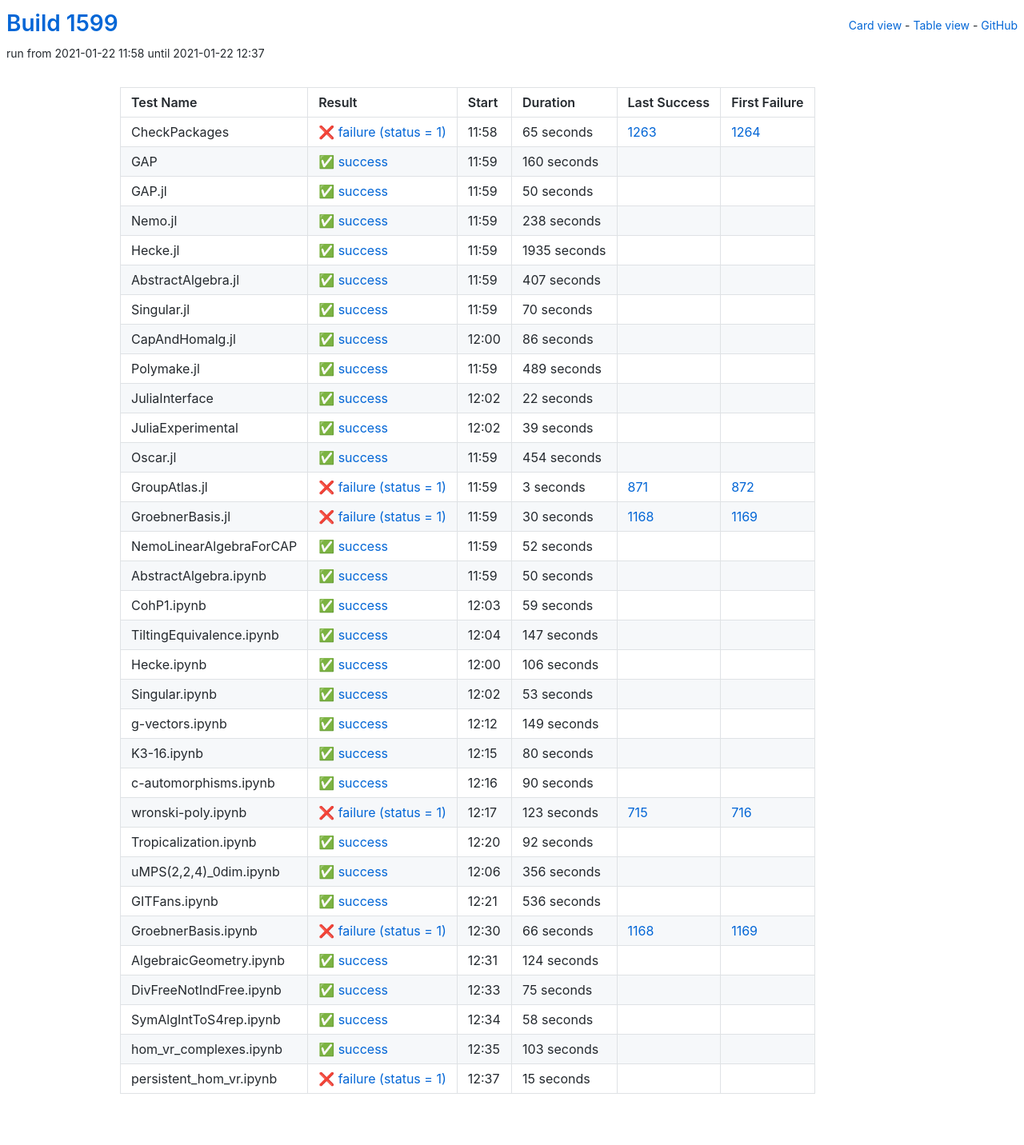
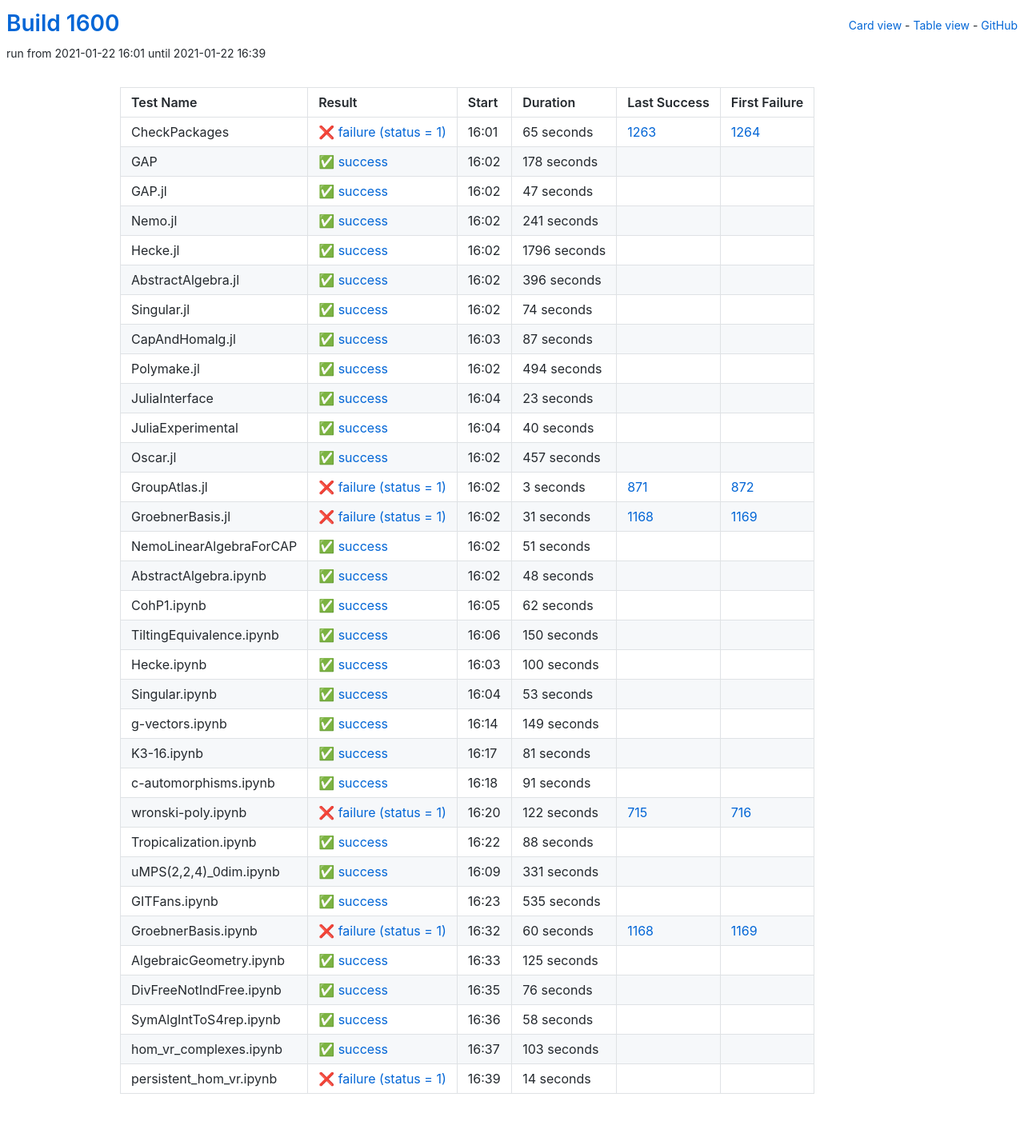
Before and after one commit to oscar-system/oscar-ci-status-stable, a Jekyll site: the page built from table.html, in a window 1280 px wide. Shown: the whole page at 80% size. Built offline with Jekyll 4.4.1, drawn with Linux system fonts in a browser that asks for light colours.

Commit message:
Build #1600

```diff
--- a/_data/ci.yml
+++ b/_data/ci.yml
@@ -1,6 +1,6 @@
 ---
-build: 1599
-build_url: https://oscarci.mathematik.uni-kl.de/job/oscar-stable/1599/
+build: 1600
+build_url: https://oscarci.mathematik.uni-kl.de/job/oscar-stable/1600/
 job: oscar-stable
 organization: oscar-system
 repo: oscar-ci-status-stable
@@ -8,8 +8,8 @@ repourl: https://github.com/oscar-system/oscar-ci-status-stable
 tests:
 - name: CheckPackages
   id: checkpackages
-  log: https://oscarci.mathematik.uni-kl.de/job/oscar-stable/1599/artifact/logs/build-1599/CheckPackages.log
-  start: 2021-01-22 11:58
+  log: https://oscarci.mathematik.uni-kl.de/job/oscar-stable/1600/artifact/logs/build-1600/CheckPackages.log
+  start: 2021-01-22 16:01
   success: false
   exitcode: 1
   status: failure
@@ -20,140 +20,140 @@ tests:
   first_failure_url: https://oscarci.mathematik.uni-kl.de/job/oscar-stable/1264/
 - name: GAP
   id: gap
-  log: https://oscarci.mathematik.uni-kl.de/job/oscar-stable/1599/artifact/logs/build-1599/GAP.log
-  start: 2021-01-22 11:59
+  log: https://oscarci.mathematik.uni-kl.de/job/oscar-stable/1600/artifact/logs/build-1600/GAP.log
+  start: 2021-01-22 16:02
   success: true
   exitcode: 0
   status: success
-  duration: 160
+  duration: 178
   last_success: false
   last_success_url:
   first_failure: false
   first_failure_url:
 - name: GAP.jl
   id: gap-jl
-  log: https://oscarci.mathematik.uni-kl.de/job/oscar-stable/1599/artifact/logs/build-1599/GAP.jl.log
-  start: 2021-01-22 11:59
+  log: https://oscarci.mathematik.uni-kl.de/job/oscar-stable/1600/artifact/logs/build-1600/GAP.jl.log
+  start: 2021-01-22 16:02
   success: true
   exitcode: 0
   status: success
-  duration: 50
+  duration: 47
   last_success: false
   last_success_url:
   first_failure: false
   first_failure_url:
 - name: Nemo.jl
   id: nemo-jl
-  log: https://oscarci.mathematik.uni-kl.de/job/oscar-stable/1599/artifact/logs/build-1599/Nemo.jl.log
-  start: 2021-01-22 11:59
+  log: https://oscarci.mathematik.uni-kl.de/job/oscar-stable/1600/artifact/logs/build-1600/Nemo.jl.log
+  start: 2021-01-22 16:02
   success: true
   exitcode: 0
   status: success
-  duration: 238
+  duration: 241
   last_success: false
   last_success_url:
   first_failure: false
   first_failure_url:
 - name: Hecke.jl
   id: hecke-jl
-  log: https://oscarci.mathematik.uni-kl.de/job/oscar-stable/1599/artifact/logs/build-1599/Hecke.jl.log
-  start: 2021-01-22 11:59
+  log: https://oscarci.mathematik.uni-kl.de/job/oscar-stable/1600/artifact/logs/build-1600/Hecke.jl.log
+  start: 2021-01-22 16:02
   success: true
   exitcode: 0
   status: success
-  duration: 1935
+  duration: 1796
   last_success: false
   last_success_url:
   first_failure: false
   first_failure_url:
 - name: AbstractAlgebra.jl
   id: abstractalgebra-jl
-  log: https://oscarci.mathematik.uni-kl.de/job/oscar-stable/1599/artifact/logs/build-1599/AbstractAlgebra.jl.log
-  start: 2021-01-22 11:59
+  log: https://oscarci.mathematik.uni-kl.de/job/oscar-stable/1600/artifact/logs/build-1600/AbstractAlgebra.jl.log
+  start: 2021-01-22 16:02
   success: true
   exitcode: 0
   status: success
-  duration: 407
+  duration: 396
   last_success: false
   last_success_url:
   first_failure: false
   first_failure_url:
 - name: Singular.jl
   id: singular-jl
-  log: https://oscarci.mathematik.uni-kl.de/job/oscar-stable/1599/artifact/logs/build-1599/Singular.jl.log
-  start: 2021-01-22 11:59
+  log: https://oscarci.mathematik.uni-kl.de/job/oscar-stable/1600/artifact/logs/build-1600/Singular.jl.log
+  start: 2021-01-22 16:02
   success: true
   exitcode: 0
   status: success
-  duration: 70
+  duration: 74
   last_success: false
   last_success_url:
   first_failure: false
   first_failure_url:
 - name: CapAndHomalg.jl
   id: capandhomalg-jl
-  log: https://oscarci.mathematik.uni-kl.de/job/oscar-stable/1599/artifact/logs/build-1599/CapAndHomalg.jl.log
-  start: 2021-01-22 12:00
+  log: https://oscarci.mathematik.uni-kl.de/job/oscar-stable/1600/artifact/logs/build-1600/CapAndHomalg.jl.log
+  start: 2021-01-22 16:03
   success: true
   exitcode: 0
   status: success
-  duration: 86
+  duration: 87
   last_success: false
   last_success_url:
   first_failure: false
   first_failure_url:
 - name: Polymake.jl
   id: polymake-jl
-  log: https://oscarci.mathematik.uni-kl.de/job/oscar-stable/1599/artifact/logs/build-1599/Polymake.jl.log
-  start: 2021-01-22 11:59
+  log: https://oscarci.mathematik.uni-kl.de/job/oscar-stable/1600/artifact/logs/build-1600/Polymake.jl.log
+  start: 2021-01-22 16:02
   success: true
   exitcode: 0
   status: success
-  duration: 489
+  duration: 494
   last_success: false
   last_success_url:
   first_failure: false
   first_failure_url:
 - name: JuliaInterface
   id: juliainterface
-  log: https://oscarci.mathematik.uni-kl.de/job/oscar-stable/1599/artifact/logs/build-1599/JuliaInterface.log
-  start: 2021-01-22 12:02
+  log: https://oscarci.mathematik.uni-kl.de/job/oscar-stable/1600/artifact/logs/build-1600/JuliaInterface.log
+  start: 2021-01-22 16:04
   success: true
   exitcode: 0
   status: success
-  duration: 22
+  duration: 23
   last_success: false
   last_success_url:
   first_failure: false
   first_failure_url:
 - name: JuliaExperimental
   id: juliaexperimental
-  log: https://oscarci.mathematik.uni-kl.de/job/oscar-stable/1599/artifact/logs/build-1599/JuliaExperimental.log
-  start: 2021-01-22 12:02
+  log: https://oscarci.mathematik.uni-kl.de/job/oscar-stable/1600/artifact/logs/build-1600/JuliaExperimental.log
+  start: 2021-01-22 16:04
   success: true
   exitcode: 0
   status: success
-  duration: 39
+  duration: 40
   last_success: false
   last_success_url:
   first_failure: false
   first_failure_url:
 - name: Oscar.jl
   id: oscar-jl
-  log: https://oscarci.mathematik.uni-kl.de/job/oscar-stable/1599/artifact/logs/build-1599/Oscar.jl.log
-  start: 2021-01-22 11:59
+  log: https://oscarci.mathematik.uni-kl.de/job/oscar-stable/1600/artifact/logs/build-1600/Oscar.jl.log
+  start: 2021-01-22 16:02
   success: true
   exitcode: 0
   status: success
-  duration: 454
+  duration: 457
   last_success: false
   last_success_url:
   first_failure: false
   first_failure_url:
 - name: GroupAtlas.jl
   id: groupatlas-jl
-  log: https://oscarci.mathematik.uni-kl.de/job/oscar-stable/1599/artifact/logs/build-1599/GroupAtlas.jl.log
-  start: 2021-01-22 11:59
+  log: https://oscarci.mathematik.uni-kl.de/job/oscar-stable/1600/artifact/logs/build-1600/GroupAtlas.jl.log
+  start: 2021-01-22 16:02
   success: false
   exitcode: 1
   status: failure
@@ -164,80 +164,80 @@ tests:
   first_failure_url: https://oscarci.mathematik.uni-kl.de/job/oscar-stable/872/
 - name: GroebnerBasis.jl
   id: groebnerbasis-jl
-  log: https://oscarci.mathematik.uni-kl.de/job/oscar-stable/1599/artifact/logs/build-1599/GroebnerBasis.jl.log
-  start: 2021-01-22 11:59
+  log: https://oscarci.mathematik.uni-kl.de/job/oscar-stable/1600/artifact/logs/build-1600/GroebnerBasis.jl.log
+  start: 2021-01-22 16:02
   success: false
   exitcode: 1
   status: failure
-  duration: 30
+  duration: 31
   last_success: 1168
   last_success_url: https://oscarci.mathematik.uni-kl.de/job/oscar-stable/1168/
   first_failure: 1169
   first_failure_url: https://oscarci.mathematik.uni-kl.de/job/oscar-stable/1169/
 - name: NemoLinearAlgebraForCAP
   id: nemolinearalgebraforcap
-  log: https://oscarci.mathematik.uni-kl.de/job/oscar-stable/1599/artifact/logs/build-1599/NemoLinearAlgebraForCAP.log
-  start: 2021-01-22 11:59
+  log: https://oscarci.mathematik.uni-kl.de/job/oscar-stable/1600/artifact/logs/build-1600/NemoLinearAlgebraForCAP.log
+  start: 2021-01-22 16:02
   success: true
   exitcode: 0
   status: success
-  duration: 52
+  duration: 51
   last_success: false
   last_success_url:
   first_failure: false
   first_failure_url:
 - name: AbstractAlgebra.ipynb
   id: abstractalgebra-ipynb
-  log: https://oscarci.mathematik.uni-kl.de/job/oscar-stable/1599/artifact/logs/build-1599/AbstractAlgebra.ipynb.log
-  start: 2021-01-22 11:59
+  log: https://oscarci.mathematik.uni-kl.de/job/oscar-stable/1600/artifact/logs/build-1600/AbstractAlgebra.ipynb.log
+  start: 2021-01-22 16:02
   success: true
   exitcode: 0
   status: success
-  duration: 50
+  duration: 48
   last_success: false
   last_success_url:
   first_failure: false
   first_failure_url:
 - name: CohP1.ipynb
   id: cohp1-ipynb
-  log: https://oscarci.mathematik.uni-kl.de/job/oscar-stable/1599/artifact/logs/build-1599/CohP1.ipynb.log
-  start: 2021-01-22 12:03
+  log: https://oscarci.mathematik.uni-kl.de/job/oscar-stable/1600/artifact/logs/build-1600/CohP1.ipynb.log
+  start: 2021-01-22 16:05
   success: true
   exitcode: 0
   status: success
-  duration: 59
+  duration: 62
   last_success: false
   last_success_url:
   first_failure: false
   first_failure_url:
 - name: TiltingEquivalence.ipynb
   id: tiltingequivalence-ipynb
-  log: https://oscarci.mathematik.uni-kl.de/job/oscar-stable/1599/artifact/logs/build-1599/TiltingEquivalence.ipynb.log
-  start: 2021-01-22 12:04
+  log: https://oscarci.mathematik.uni-kl.de/job/oscar-stable/1600/artifact/logs/build-1600/TiltingEquivalence.ipynb.log
+  start: 2021-01-22 16:06
   success: true
   exitcode: 0
   status: success
-  duration: 147
+  duration: 150
   last_success: false
   last_success_url:
   first_failure: false
   first_failure_url:
 - name: Hecke.ipynb
   id: hecke-ipynb
-  log: https://oscarci.mathematik.uni-kl.de/job/oscar-stable/1599/artifact/logs/build-1599/Hecke.ipynb.log
-  start: 2021-01-22 12:00
+  log: https://oscarci.mathematik.uni-kl.de/job/oscar-stable/1600/artifact/logs/build-1600/Hecke.ipynb.log
+  start: 2021-01-22 16:03
   success: true
   exitcode: 0
   status: success
-  duration: 106
+  duration: 100
   last_success: false
   last_success_url:
   first_failure: false
   first_failure_url:
 - name: Singular.ipynb
   id: singular-ipynb
-  log: https://oscarci.mathematik.uni-kl.de/job/oscar-stable/1599/artifact/logs/build-1599/Singular.ipynb.log
-  start: 2021-01-22 12:02
+  log: https://oscarci.mathematik.uni-kl.de/job/oscar-stable/1600/artifact/logs/build-1600/Singular.ipynb.log
+  start: 2021-01-22 16:04
   success: true
   exitcode: 0
   status: success
@@ -248,8 +248,8 @@ tests:
   first_failure_url:
 - name: g-vectors.ipynb
   id: g-vectors-ipynb
-  log: https://oscarci.mathematik.uni-kl.de/job/oscar-stable/1599/artifact/logs/build-1599/g-vectors.ipynb.log
-  start: 2021-01-22 12:12
+  log: https://oscarci.mathematik.uni-kl.de/job/oscar-stable/1600/artifact/logs/build-1600/g-vectors.ipynb.log
+  start: 2021-01-22 16:14
   success: true
   exitcode: 0
   status: success
@@ -260,116 +260,116 @@ tests:
   first_failure_url:
 - name: K3-16.ipynb
   id: k3-16-ipynb
-  log: https://oscarci.mathematik.uni-kl.de/job/oscar-stable/1599/artifact/logs/build-1599/K3-16.ipynb.log
-  start: 2021-01-22 12:15
+  log: https://oscarci.mathematik.uni-kl.de/job/oscar-stable/1600/artifact/logs/build-1600/K3-16.ipynb.log
+  start: 2021-01-22 16:17
   success: true
   exitcode: 0
   status: success
-  duration: 80
+  duration: 81
   last_success: false
   last_success_url:
   first_failure: false
   first_failure_url:
 - name: c-automorphisms.ipynb
   id: c-automorphisms-ipynb
-  log: https://oscarci.mathematik.uni-kl.de/job/oscar-stable/1599/artifact/logs/build-1599/c-automorphisms.ipynb.log
-  start: 2021-01-22 12:16
+  log: https://oscarci.mathematik.uni-kl.de/job/oscar-stable/1600/artifact/logs/build-1600/c-automorphisms.ipynb.log
+  start: 2021-01-22 16:18
   success: true
   exitcode: 0
   status: success
-  duration: 90
+  duration: 91
   last_success: false
   last_success_url:
   first_failure: false
   first_failure_url:
 - name: wronski-poly.ipynb
   id: wronski-poly-ipynb
-  log: https://oscarci.mathematik.uni-kl.de/job/oscar-stable/1599/artifact/logs/build-1599/wronski-poly.ipynb.log
-  start: 2021-01-22 12:17
+  log: https://oscarci.mathematik.uni-kl.de/job/oscar-stable/1600/artifact/logs/build-1600/wronski-poly.ipynb.log
+  start: 2021-01-22 16:20
   success: false
   exitcode: 1
   status: failure
-  duration: 123
+  duration: 122
   last_success: 715
   last_success_url: https://oscarci.mathematik.uni-kl.de/job/oscar-stable/715/
   first_failure: 716
   first_failure_url: https://oscarci.mathematik.uni-kl.de/job/oscar-stable/716/
 - name: Tropicalization.ipynb
   id: tropicalization-ipynb
-  log: https://oscarci.mathematik.uni-kl.de/job/oscar-stable/1599/artifact/logs/build-1599/Tropicalization.ipynb.log
-  start: 2021-01-22 12:20
+  log: https://oscarci.mathematik.uni-kl.de/job/oscar-stable/1600/artifact/logs/build-1600/Tropicalization.ipynb.log
+  start: 2021-01-22 16:22
   success: true
   exitcode: 0
   status: success
-  duration: 92
+  duration: 88
   last_success: false
   last_success_url:
   first_failure: false
   first_failure_url:
 - name: uMPS(2,2,4)_0dim.ipynb
   id: umps-2-2-4-0dim-ipynb
-  log: https://oscarci.mathematik.uni-kl.de/job/oscar-stable/1599/artifact/logs/build-1599/uMPS-2-2-4-_0dim.ipynb.log
-  start: 2021-01-22 12:06
+  log: https://oscarci.mathematik.uni-kl.de/job/oscar-stable/1600/artifact/logs/build-1600/uMPS-2-2-4-_0dim.ipynb.log
+  start: 2021-01-22 16:09
   success: true
   exitcode: 0
   status: success
-  duration: 356
+  duration: 331
   last_success: false
   last_success_url:
   first_failure: false
   first_failure_url:
 - name: GITFans.ipynb
   id: gitfans-ipynb
-  log: https://oscarci.mathematik.uni-kl.de/job/oscar-stable/1599/artifact/logs/build-1599/GITFans.ipynb.log
-  start: 2021-01-22 12:21
+  log: https://oscarci.mathematik.uni-kl.de/job/oscar-stable/1600/artifact/logs/build-1600/GITFans.ipynb.log
+  start: 2021-01-22 16:23
   success: true
   exitcode: 0
   status: success
-  duration: 536
+  duration: 535
   last_success: false
   last_success_url:
   first_failure: false
   first_failure_url:
 - name: GroebnerBasis.ipynb
   id: groebnerbasis-ipynb
-  log: https://oscarci.mathematik.uni-kl.de/job/oscar-stable/1599/artifact/logs/build-1599/GroebnerBasis.ipynb.log
-  start: 2021-01-22 12:30
+  log: https://oscarci.mathematik.uni-kl.de/job/oscar-stable/1600/artifact/logs/build-1600/GroebnerBasis.ipynb.log
+  start: 2021-01-22 16:32
   success: false
   exitcode: 1
   status: failure
-  duration: 66
+  duration: 60
   last_success: 1168
   last_success_url: https://oscarci.mathematik.uni-kl.de/job/oscar-stable/1168/
   first_failure: 1169
   first_failure_url: https://oscarci.mathematik.uni-kl.de/job/oscar-stable/1169/
 - name: AlgebraicGeometry.ipynb
   id: algebraicgeometry-ipynb
-  log: https://oscarci.mathematik.uni-kl.de/job/oscar-stable/1599/artifact/logs/build-1599/AlgebraicGeometry.ipynb.log
-  start: 2021-01-22 12:31
+  log: https://oscarci.mathematik.uni-kl.de/job/oscar-stable/1600/artifact/logs/build-1600/AlgebraicGeometry.ipynb.log
+  start: 2021-01-22 16:33
   success: true
   exitcode: 0
   status: success
-  duration: 124
+  duration: 125
   last_success: false
   last_success_url:
   first_failure: false
   first_failure_url:
 - name: DivFreeNotIndFree.ipynb
   id: divfreenotindfree-ipynb
-  log: https://oscarci.mathematik.uni-kl.de/job/oscar-stable/1599/artifact/logs/build-1599/DivFreeNotIndFree.ipynb.log
-  start: 2021-01-22 12:33
+  log: https://oscarci.mathematik.uni-kl.de/job/oscar-stable/1600/artifact/logs/build-1600/DivFreeNotIndFree.ipynb.log
+  start: 2021-01-22 16:35
   success: true
   exitcode: 0
   status: success
-  duration: 75
+  duration: 76
   last_success: false
   last_success_url:
   first_failure: false
   first_failure_url:
 - name: SymAlgIntToS4rep.ipynb
   id: symalginttos4rep-ipynb
-  log: https://oscarci.mathematik.uni-kl.de/job/oscar-stable/1599/artifact/logs/build-1599/SymAlgIntToS4rep.ipynb.log
-  start: 2021-01-22 12:34
+  log: https://oscarci.mathematik.uni-kl.de/job/oscar-stable/1600/artifact/logs/build-1600/SymAlgIntToS4rep.ipynb.log
+  start: 2021-01-22 16:36
   success: true
   exitcode: 0
   status: success
@@ -380,8 +380,8 @@ tests:
   first_failure_url:
 - name: hom_vr_complexes.ipynb
   id: hom-vr-complexes-ipynb
-  log: https://oscarci.mathematik.uni-kl.de/job/oscar-stable/1599/artifact/logs/build-1599/hom_vr_complexes.ipynb.log
-  start: 2021-01-22 12:35
+  log: https://oscarci.mathematik.uni-kl.de/job/oscar-stable/1600/artifact/logs/build-1600/hom_vr_complexes.ipynb.log
+  start: 2021-01-22 16:37
   success: true
   exitcode: 0
   status: success
@@ -392,12 +392,12 @@ tests:
   first_failure_url:
 - name: persistent_hom_vr.ipynb
   id: persistent-hom-vr-ipynb
-  log: https://oscarci.mathematik.uni-kl.de/job/oscar-stable/1599/artifact/logs/build-1599/persistent_hom_vr.ipynb.log
-  start: 2021-01-22 12:37
+  log: https://oscarci.mathematik.uni-kl.de/job/oscar-stable/1600/artifact/logs/build-1600/persistent_hom_vr.ipynb.log
+  start: 2021-01-22 16:39
   success: false
   exitcode: 1
   status: failure
-  duration: 15
+  duration: 14
   last_success: false
   last_success_url:
   first_failure: false
```
Also changed, not shown: README.md.
